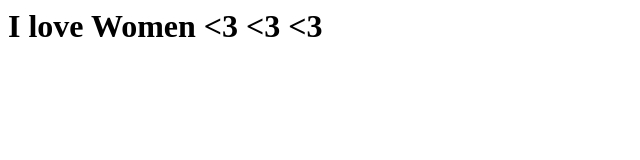
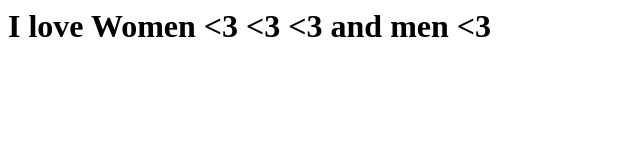
Before and after one commit to bori5g/bori5g.github.io, a plain HTML site: page index.html in a window 1280 px wide. Shown: the whole page, without its empty margins (0-640 px from the left). Drawn offline with Linux system fonts and the light colour scheme.

Commit message:
Update index.html

```diff
--- a/index.html
+++ b/index.html
@@ -1,5 +1,5 @@
 <html>
-<h1>I love Women <3 <3 <3</h1>
+<h1>I love Women <3 <3 <3 and men <3</h1>
 
 
 
```
